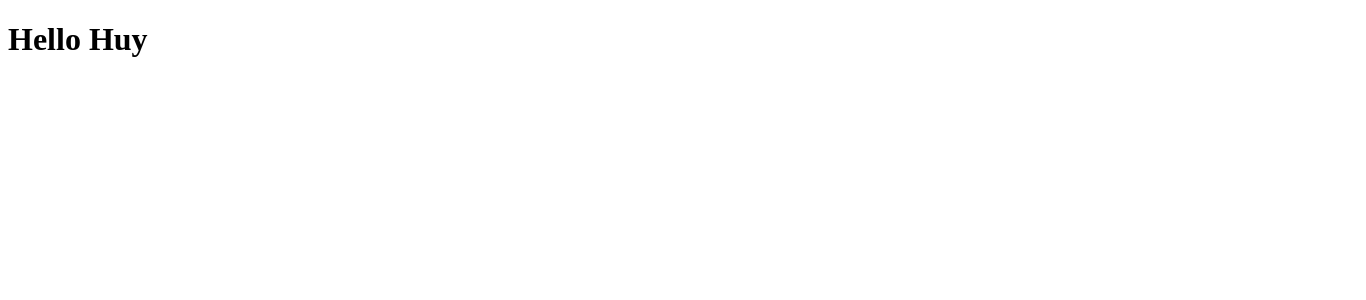
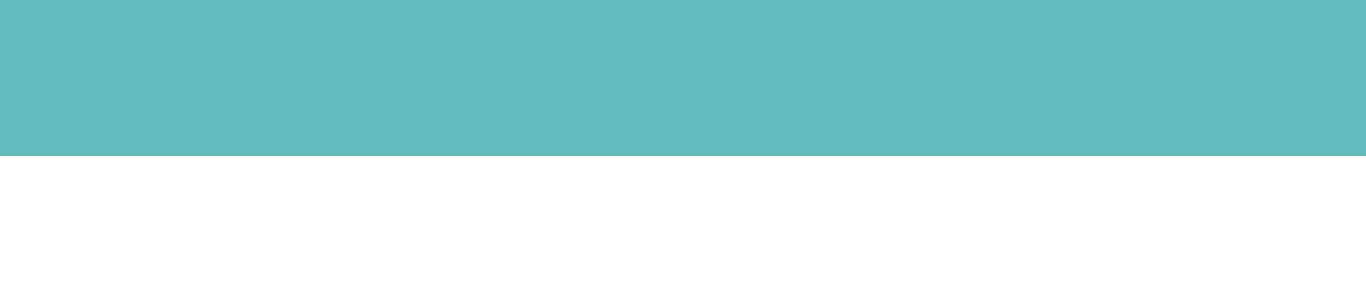
Before and after one commit to bmhuyquoc104/jobs-listing-website, a React (Vite) app in the folder client/: page / in a window 1280 px wide. Shown: the top 300 px of the page, 1366 px wide, since content can reach past the window. Built offline with nearby package versions, Linux system fonts and the light colour scheme.

Commit message:
7. Add theme and header to the website

```diff
--- a/client/index.html
+++ b/client/index.html
@@ -5,6 +5,22 @@
     <link rel="icon" type="image/svg+xml" href="/src/favicon.svg" />
     <meta name="viewport" content="width=device-width, initial-scale=1.0" />
     <title>Jobs listing Website</title>
+    <link rel="preconnect" href="https://fonts.googleapis.com" />
+    <link rel="preconnect" href="https://fonts.gstatic.com" crossorigin />
+    <link
+      href="https://fonts.googleapis.com/css2?family=League+Spartan:wght@500;700&display=swap"
+      rel="stylesheet"
+    />
+    <style>
+      * {
+        margin: 0;
+        padding: 0;
+        box-sizing: border-box;
+      };
+      body{
+        font-family: 'League Spartan', sans-serif;
+      }
+    </style>
   </head>
   <body>
     <div id="root"></div>
--- a/client/src/App.jsx
+++ b/client/src/App.jsx
@@ -1,12 +1,17 @@
-import { useState } from 'react'
-
+import Header from "./components/Header/Header";
+import { theme } from "./theme";
+import { ThemeProvider, Stack } from "@mui/material";
 function App() {
-
   return (
-    <div className="App">
-      <h1>Hello Huy</h1>
-    </div>
-  )
+    <>
+      {/*Wrap component by theme */}
+      <ThemeProvider theme={theme}>
+        <Stack>
+          <Header />
+        </Stack>
+      </ThemeProvider>
+    </>
+  );
 }
 
-export default App
+export default App;
--- a/client/src/assets/imageResources.js
+++ b/client/src/assets/imageResources.js
@@ -0,0 +1,3 @@
+import bgHeaderDesktop from './images/bg-header-desktop.svg';
+
+export const imageResources = {bgHeaderDesktop};
--- /dev/null
+++ b/client/src/components/Header/Header.jsx
@@ -0,0 +1,17 @@
+import React from "react";
+import { AppBar } from "@mui/material";
+const Header = () => {
+  return (
+    <AppBar
+      position="static"
+      sx={{
+        boxShadow: 0,
+        backgroundColor: "#63BABA",
+      }}
+    >
+      <svg xmlns="http://www.w3.org/2000/svg" width="1366" height="156"><g fill="#63BABA" fill-rule="evenodd"><path d="M470.577 563.429c-51.432-51.425-51.438-134.806-.013-186.237l.013-.013L867.235-19.424c51.441-51.434 134.836-51.434 186.276 0 48.811 48.804 51.304 126.392 7.473 178.135l178.158-178.135c51.441-51.434 134.836-51.434 186.277 0 51.431 51.424 51.437 134.805.013 186.237-.005.004-.01.008-.013.013l-396.66 396.603c-51.44 51.433-134.834 51.433-186.275 0-48.812-48.805-51.304-126.394-7.471-178.138L656.853 563.43c-51.441 51.433-134.836 51.433-186.276 0zM342.268 45.605c-51.432-51.425-51.438-134.806-.013-186.237l.013-.013 396.658-396.603c51.441-51.434 134.836-51.434 186.277 0 51.431 51.424 51.437 134.805.013 186.237-.005.004-.01.008-.013.013L528.543 45.605c-51.44 51.433-134.834 51.433-186.275 0zm-444.692 71.824c-51.432-51.424-51.438-134.806-.013-186.237l.013-.013 396.658-396.603c51.441-51.434 134.836-51.434 186.277 0 51.431 51.424 51.437 134.805.013 186.237a80.86 80.86 0 01-.013.013L83.85 117.429c-51.44 51.433-134.834 51.433-186.275 0z"/></g></svg>
+    </AppBar>
+  );
+};
+
+export default Header;
--- /dev/null
+++ b/client/src/theme.js
@@ -0,0 +1,29 @@
+import {createTheme} from '@mui/material'
+
+// Create theme for the website
+export const theme = createTheme({
+    palette : {
+        primary:{
+            main:"hsl(180, 29%, 50%)"
+        },
+        neutral:{
+            main:"hsl(180, 52%, 96%)"
+        },
+        backgroundNeutral:{
+            main:"hsl(180, 52%, 96%)"
+        },
+        filterNeutral:{
+            main:"hsl(180, 31%, 95%)"
+        },
+        neutral2:{
+            main:"hsl(180, 8%, 52%)"
+        },
+        neutral3:{
+            main:"hsl(180, 14%, 20%)"
+        }
+    },
+    typography:{
+        fontSize:15,
+        fontFamily:['League Spartan', 'sans-serif'].join(","),
+    },
+})
```
Also changed, not shown: 1 other file (tests, documents, lock files or other folders).
